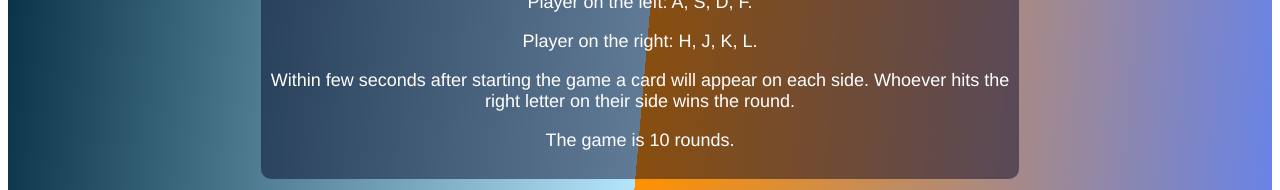
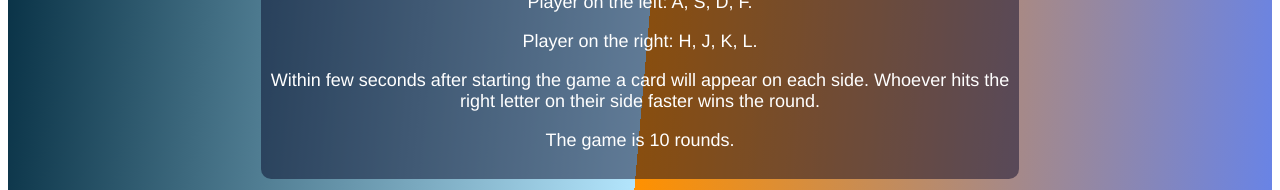
Before and after one commit to Vasily93/reaction-timer-game, a Vue app: page / in a window 1280 px wide. Shown: the part 283-473 px from the top of the page. Built offline with nearby package versions, Linux system fonts and the light colour scheme.

Commit message:
type fix

```diff
--- a/src/App.vue
+++ b/src/App.vue
@@ -12,7 +12,7 @@
       <p>Player on the left: A, S, D, F.</p>
       <p>Player on the right: H, J, K, L.</p>
       <p>Within few seconds after starting the game  a card will appear on each side.
-        Whoever hits the right letter on their side wins the round.
+        Whoever hits the right letter on their side faster wins the round.
       </p>
       <p>The game is 10 rounds.</p>
     </span>
```
